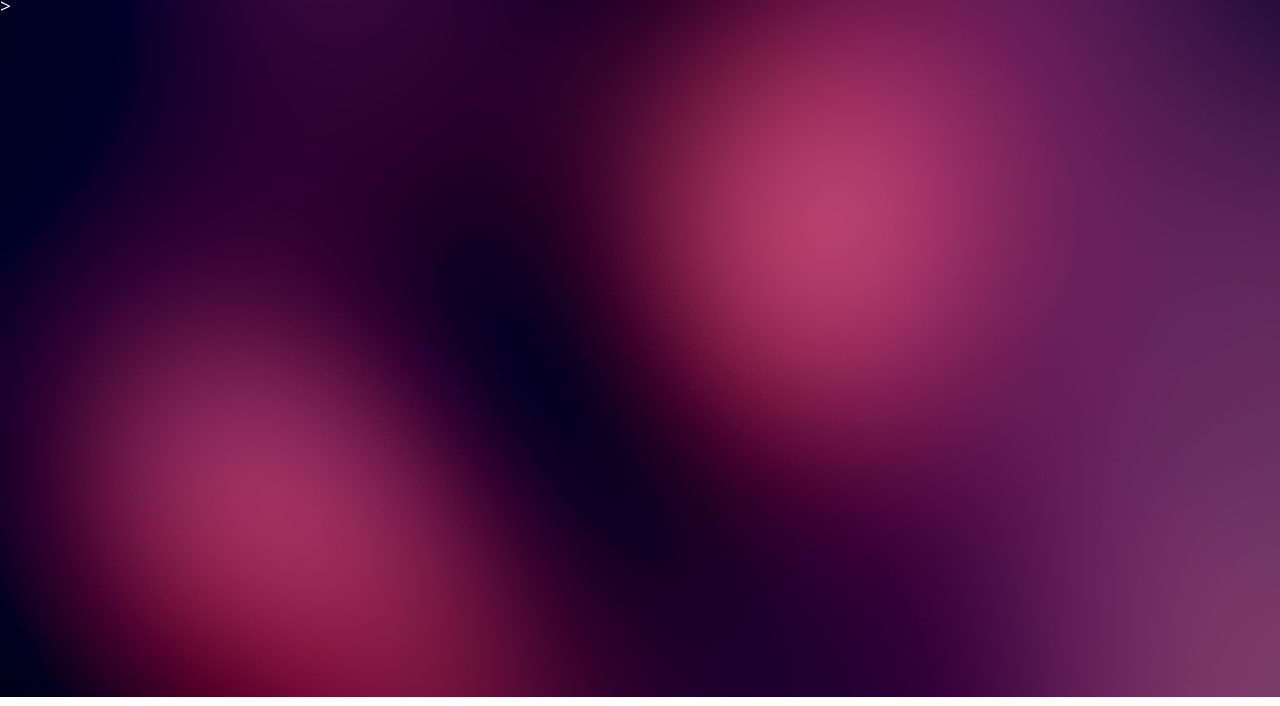
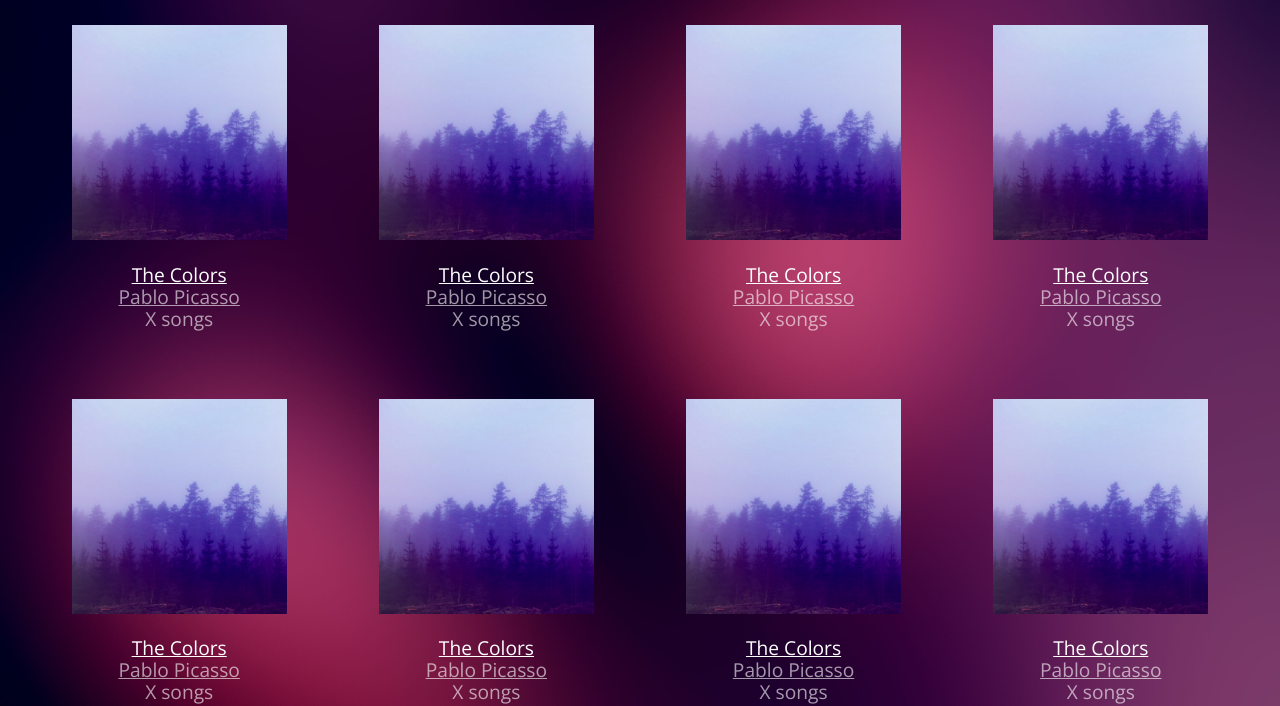
Before and after one commit to wntmddus/bloc-jams, a plain HTML site: page collection.html in a window 1280 px wide. Shown: the part 103-809 px from the top of the page. Drawn offline with nearby package versions, Linux system fonts and the light colour scheme.

Commit message:
assignment 17

```diff
--- a/collection.html
+++ b/collection.html
@@ -20,7 +20,7 @@
         </nav>
          <section class="album-covers container clearfix">
          </section>
-         <script src="https://code.jquery.com/jquery-2.1.3.min.js"></script>>
+         <script src="https://code.jquery.com/jquery-2.1.3.min.js"></script>
          <script src="scripts/collection.js"></script>
      </body>
  </html>
--- a/scripts/album.js
+++ b/scripts/album.js
@@ -107,7 +107,7 @@ var currentlyPlayingSong = null;
      }
      var albums = [albumPicasso, albumMarconi, albumThird];
      var index = 1;
-     albumImage.addEventListener("click", function(event) {
+     $('.album-cover-art').click(function(event) {
          setCurrentAlbum(albums[index]);
          index++;
          if(index == albums.length) {
--- a/scripts/collection.js
+++ b/scripts/collection.js
@@ -1,4 +1,3 @@
-var collectionItemTemplate =
 var buildCollectionItemTemplate = function() {
      var template = '<div class="collection-album-container column fourth">'
    + '  <img src="assets/images/album_covers/01.png"/>'
@@ -17,11 +16,11 @@ var buildCollectionItemTemplate = function() {
 };
 $(window).load(function() {
      // #1
-     var $collectionContainer = $('album-covers');
+     var $collectionContainer = $('.album-covers');
      $collectionContainer.empty();
      // #3
      for (var i = 0; i < 12; i++) {
-         var $nerThumbnail = buildCollectionItemTemplate();
+         var $newThumbnail = buildCollectionItemTemplate();
          $collectionContainer.append($newThumbnail);
      }
  });
```
